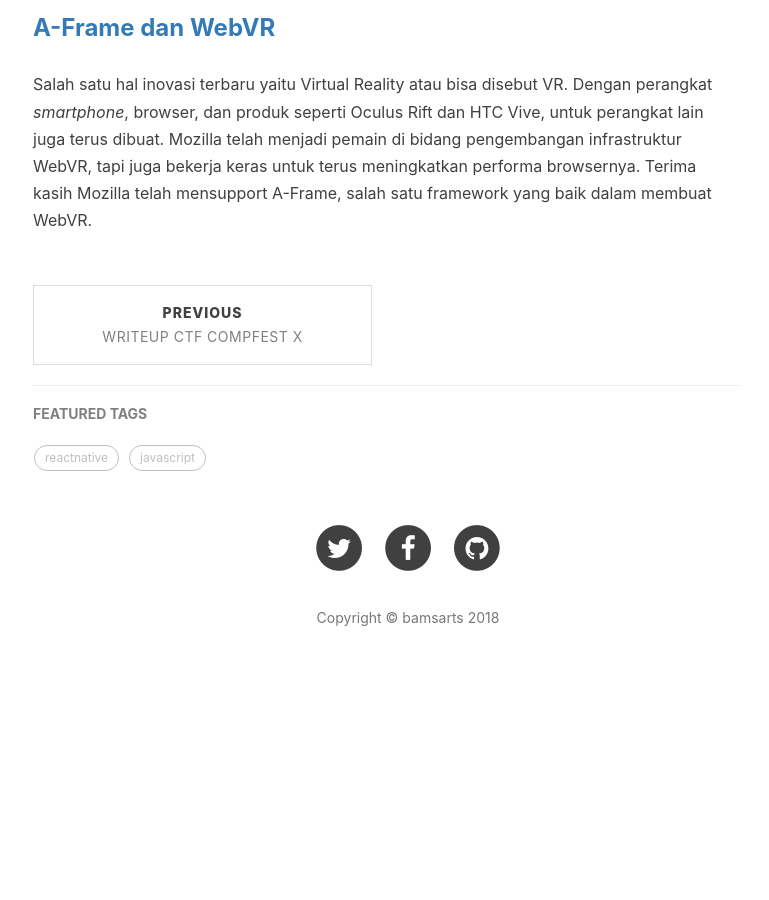
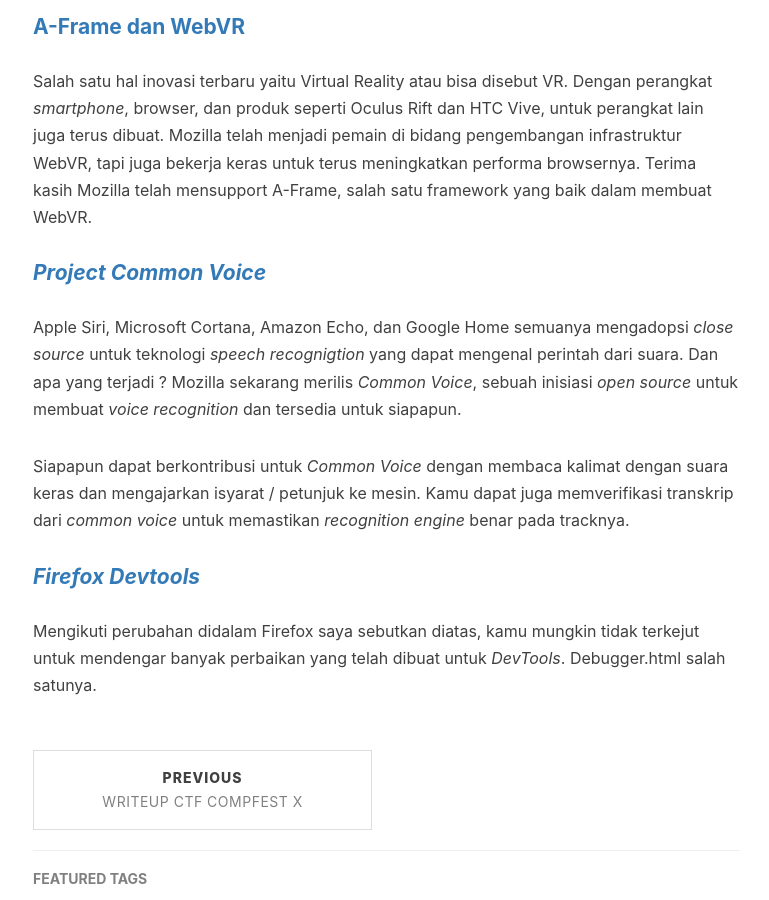
Before and after one commit to bamsarts/bamsarts.github.io, a Jekyll site: the page built from _posts/2018-09-11-Alasan-Kenapa-Harus-Menggunakan-Firefox-Untuk-Web-Development.md, in a window 1280 px wide and 900 px high, scrolled down 2440 px. Shown: the whole window, without its empty margins (232-1001 px from the left). Built offline with Jekyll 4.4.1, drawn with Linux system fonts in a browser that asks for light colours; nearby versions of some CDN libraries; emoji names are drawn with the system emoji font; comment, search, counter and statistics services are not loaded; before the commit the page ends 3162 px from its top, so only the background shows below that; some of the changed text lies outside the part shown.

Commit message:
update post

```diff
--- a/_posts/2018-09-02-Alasan-Kenapa-Harus-Menggunakan-Firefox-Untuk-Web-Development.md
+++ b/_posts/2018-09-11-Alasan-Kenapa-Harus-Menggunakan-Firefox-Untuk-Web-Development.md
@@ -39,6 +39,16 @@
 
 Sampai saat ini, hal ini juga mendatangkan kemungkinan untuk menjalankan Unity dan Unreal Game Engine didalam Firefox. Dan sekarang, Browser lainnya juga telah memberikan dukungan juga.
 
-### [A-Frame dan WebVR]('https://aframe.io/')
+#### [A-Frame dan WebVR]('https://aframe.io/')
 
 Salah satu hal inovasi terbaru yaitu Virtual Reality atau bisa disebut VR. Dengan perangkat _smartphone_, browser, dan produk seperti Oculus Rift dan HTC Vive, untuk perangkat lain juga terus dibuat. Mozilla telah menjadi pemain di bidang pengembangan infrastruktur WebVR, tapi juga bekerja keras untuk terus meningkatkan performa browsernya. Terima kasih Mozilla telah mensupport A-Frame, salah satu framework yang baik dalam membuat WebVR.
+
+#### [_Project Common Voice_]('https://voice.mozilla.org/en/new')
+
+Apple Siri, Microsoft Cortana, Amazon Echo, dan Google Home semuanya mengadopsi _close source_ untuk teknologi _speech recognigtion_ yang dapat mengenal perintah dari suara. Dan apa yang terjadi ? Mozilla sekarang merilis _Common Voice_, sebuah inisiasi _open source_ untuk membuat _voice recognition_ dan tersedia untuk siapapun.
+
+Siapapun dapat berkontribusi untuk _Common Voice_ dengan membaca kalimat dengan suara keras dan mengajarkan isyarat / petunjuk ke mesin. Kamu dapat juga memverifikasi transkrip dari _common voice_ untuk memastikan _recognition engine_ benar pada tracknya.
+
+#### [_Firefox Devtools_]('https://mozilladevelopers.github.io/playground/')
+
+Mengikuti perubahan didalam Firefox saya sebutkan diatas, kamu mungkin tidak terkejut untuk mendengar banyak perbaikan yang telah dibuat untuk _DevTools_. Debugger.html salah satunya.
```
Also changed, not shown: other parts of _posts/2018-09-11-Alasan-Kenapa-Harus-Menggunakan-Firefox-Untuk-Web-Development.md (+1 -1 lines).
